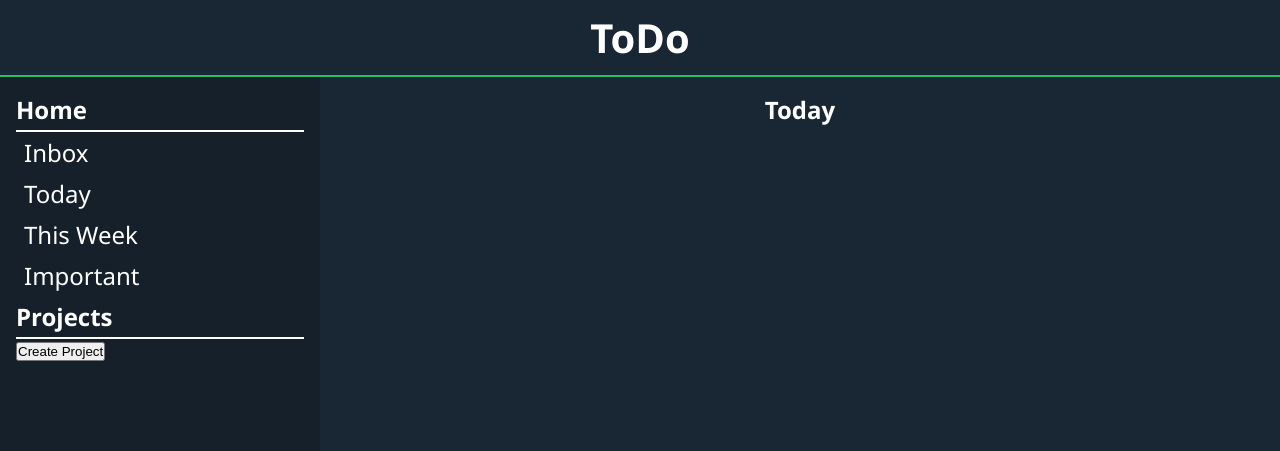
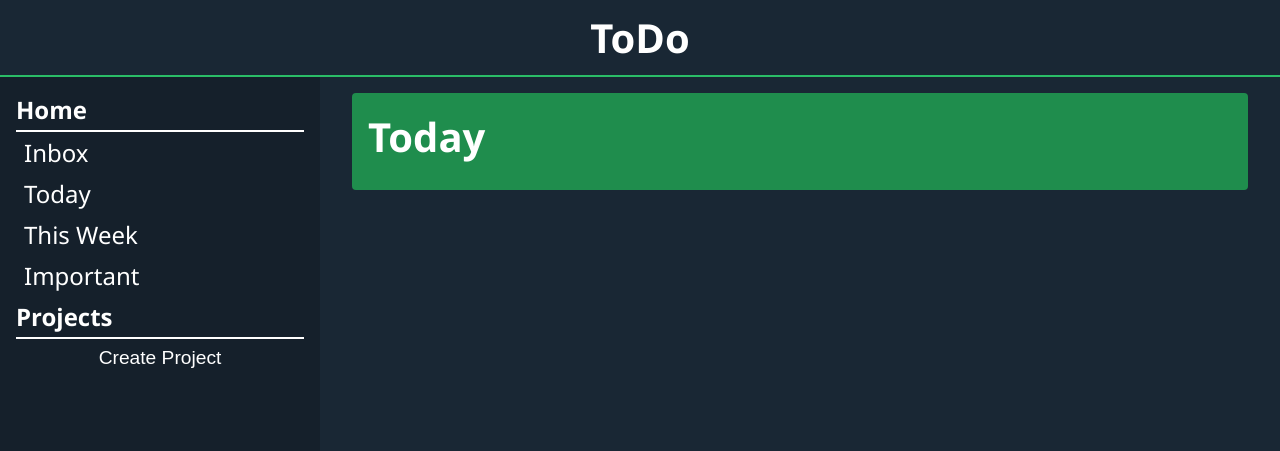
Before and after one commit to Peepachuu/todo-list, a plain HTML site: page index.html in a window 1280 px wide. Drawn offline with Linux system fonts and the light colour scheme.

Commit message:
Add polish for the look.
Changed some of the styles that looked ugly

```diff
--- a/style.css
+++ b/style.css
@@ -69,6 +69,18 @@ header h1 {
     background-color: var(--main-background-color);
 }
 
+.sidebar button {
+    width: 100%;
+    font-size: 1.2rem;
+    padding: 8px 0px;
+    border: transparent;
+    background: transparent;
+    color: var(--main-text-color);
+}
+
+.sidebar .add:hover {
+    background-color: var(--main-background-color);
+}
 .main {
     flex: 1;
     background-color: var(--main-background-color);
@@ -154,6 +166,15 @@ input {
     background-color: var(--secondary-background-color);
 }
 
+.main h2 {
+    font-size: 2.5rem;
+    padding: 16px 16px 26px 16px;
+    background-color: var(--darker-main-accent-color);
+    display: flex;
+    align-items: flex-start;
+    border-radius: 4px;
+}
+
 .todo p {
     flex: 1;
 }
```
